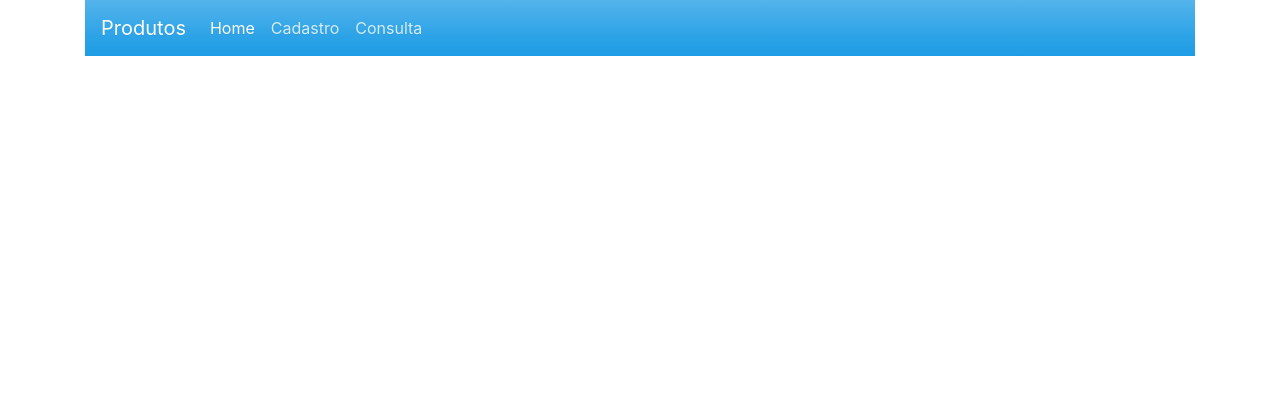
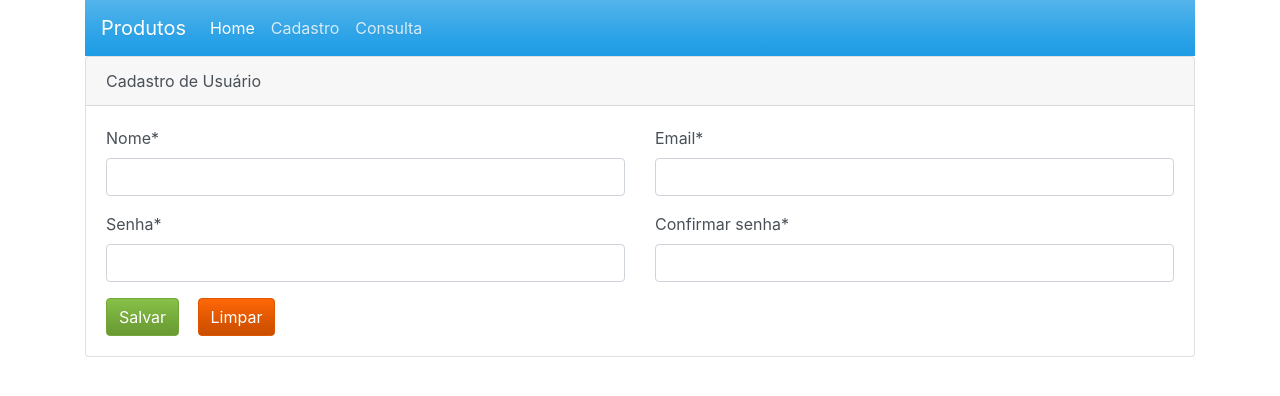
Before and after one commit to judsonmb/adapte-front, a React (Create React App) app: page /usuarios/cadastro in a window 1280 px wide. Shown: the top 396 px of the page. Built offline with nearby package versions, Linux system fonts and the light colour scheme.

Commit message:
fazendo formulario de cadastro de usuario

```diff
--- a/src/App.js
+++ b/src/App.js
@@ -1,5 +1,5 @@
 import Navbar from './components/navbar'
-import Rotas from './rotas'
+import Routes from './routes'
 
 
 function App() {
@@ -7,7 +7,7 @@ function App() {
       <>
         <div className="container">
           <Navbar />
-          <Rotas />
+          <Routes />
         </div>
       </>
   );
--- a/src/rotas.js
+++ b/src/routes.js
@@ -1,13 +1,13 @@
 import { BrowserRouter as Router, Switch, Route } from 'react-router-dom'
 
 import Home from './views/home'
-import CadastroProduto from './views/produtos/cadastro'
+import CadastroUsuario from './views/usuarios/cadastro'
 
 export default () => {
     return (
         <Router>
             <Switch>
-                <Route exact path="/cadastro-produtos" component={CadastroProduto} />
+                <Route exact path="/usuarios/cadastro" component={CadastroUsuario} />
                 <Route exact path="/" component={Home} />
             </Switch>
         </Router>
--- a/src/views/produtos/cadastro.js
+++ /dev/null
@@ -1,20 +0,0 @@
-import React from "react";
-
-class CadastroProduto extends React.Component{
-
-    render(){
-        return(
-            <div className="card">
-                <div className="card-header">
-                    Cadastro de Produto
-                </div>
-                <div className="card-body">
-
-                </div>
-            </div>
-        )
-    }
-
-}
-
-export default CadastroProduto
--- /dev/null
+++ b/src/views/usuarios/cadastro.js
@@ -0,0 +1,81 @@
+import React from "react";
+
+class CadastroUsuario extends React.Component{
+
+    state = {
+        name : '',
+        email: '',
+        password: '',
+        c_password: ''
+    }
+
+    onChange = (event) => {
+        const value = event.target.value
+        const fieldName = event.target.name
+        this.setState({ [fieldName]: value })
+    }
+
+    onSubmit = (event) => {
+        console.log(this.state)
+    }
+
+    clearFields = (events) => {
+        this.setState({
+            name: '',
+            email: '',
+            password: '',
+            c_password: ''
+        })
+    }
+
+    render(){
+        return(
+            <div className="card">
+                <div className="card-header">
+                    Cadastro de Usuário
+                </div>
+                <div className="card-body">
+                    <div className="row">
+                        <div className="col-md-6">
+                            <div className="form-group">
+                                <label>Nome*</label>
+                                <input type="text" name="name" className="form-control" value={this.state.name} onChange={this.onChange} required></input>
+                            </div>
+                        </div>
+                        <div className="col-md-6">
+                            <div className="form-group">
+                                <label>Email*</label>
+                                <input type="email" name="email" className="form-control" value={this.state.email} onChange={this.onChange} required></input>
+                            </div>
+                        </div>
+                    </div>
+                    <div className="row">
+                        <div className="col-md-6">
+                            <div className="form-group">
+                                <label>Senha*</label>
+                                <input type="password" name="password" className="form-control" value={this.state.password} onChange={this.onChange} required></input>
+                            </div>
+                        </div>
+                        <div className="col-md-6">
+                            <div className="form-group">
+                                <label>Confirmar senha*</label>
+                                <input type="password" name="c_password" className="form-control" value={this.state.c_password} onChange={this.onChange} required></input>
+                            </div>
+                        </div>
+                    </div>
+                    <div className="row">
+                        <div className="col-md-1">
+                           <button className="btn btn-success" onClick={this.onSubmit}>Salvar</button>
+                        </div>
+                        <div className="col-md-1">
+                            <button className="btn btn-warning" onClick={this.clearFields}>Limpar</button>
+                        </div>
+                    </div>
+                </div>
+            </div>
+        )
+    }
+
+}
+
+export default CadastroUsuario
```
